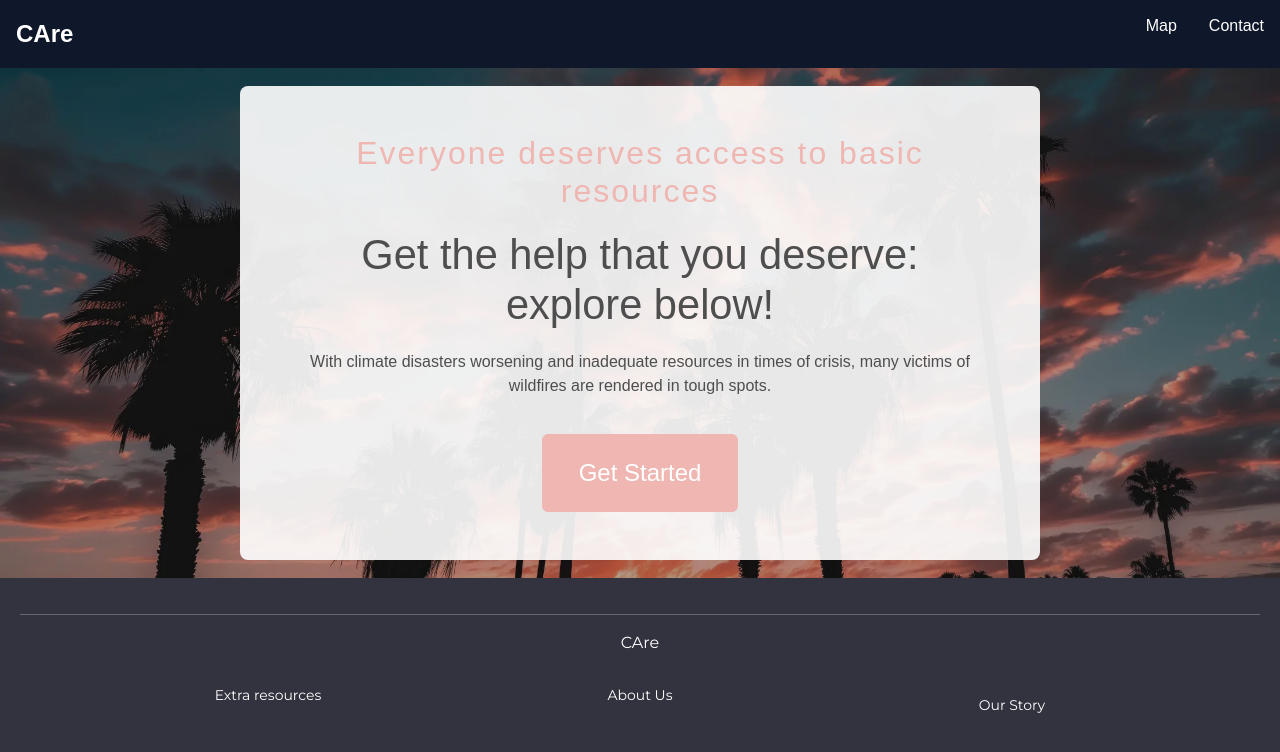
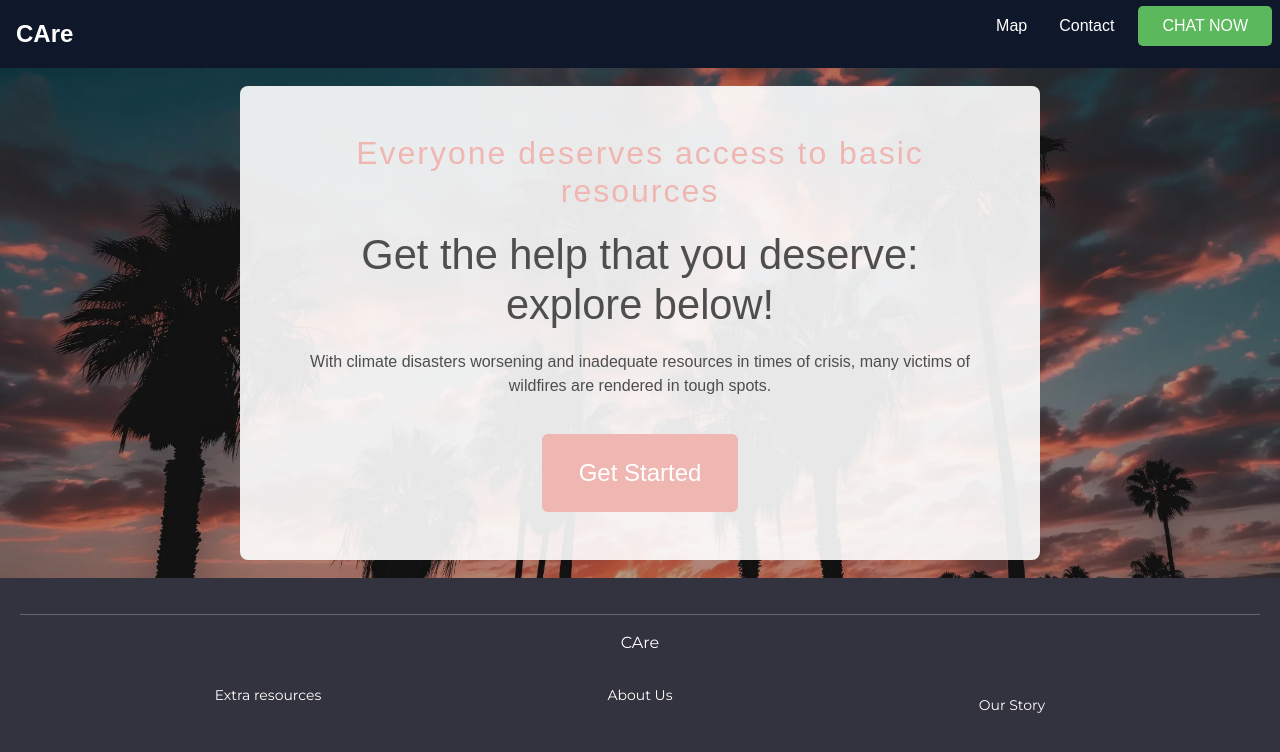
Before and after one commit to Hermano727/irvinehacks25, a React (Create React App) app: page / in a window 1280 px wide. Shown: the top 752 px of the page. Built offline with nearby package versions, Linux system fonts and the light colour scheme.

Commit message:
YES!!!!! VICTORY HAAHHAHAHAHAHAHAHAHAHAHHA

```diff
--- a/src/components/Navbar.js
+++ b/src/components/Navbar.js
@@ -23,6 +23,9 @@ export const Navbar = () => {
         <li>
           <NavLink to="/contact">Contact</NavLink>
         </li>
+        <li>
+          <NavLink to="/chat" className="chat-button">CHAT NOW</NavLink>
+        </li>
       </ul>
     </nav>
   );
--- a/src/styles/navbar.css
+++ b/src/styles/navbar.css
@@ -4,6 +4,18 @@ body, h1 {
     padding: 0;
 }
 
+.chat-button {
+    background-color: #5cb85c; /* Soft green */
+    color: white;
+    padding: 0.5rem 1.5rem;
+    text-decoration: none;
+    border-radius: 5px;
+    transition: background-color 0.3s ease;
+  }
+
+.chat-button:hover {
+    background-color: #276e27;
+}
 
 nav {
     display: flex;
```
Also changed, not shown: 1 other file (tests, documents, lock files or other folders).
